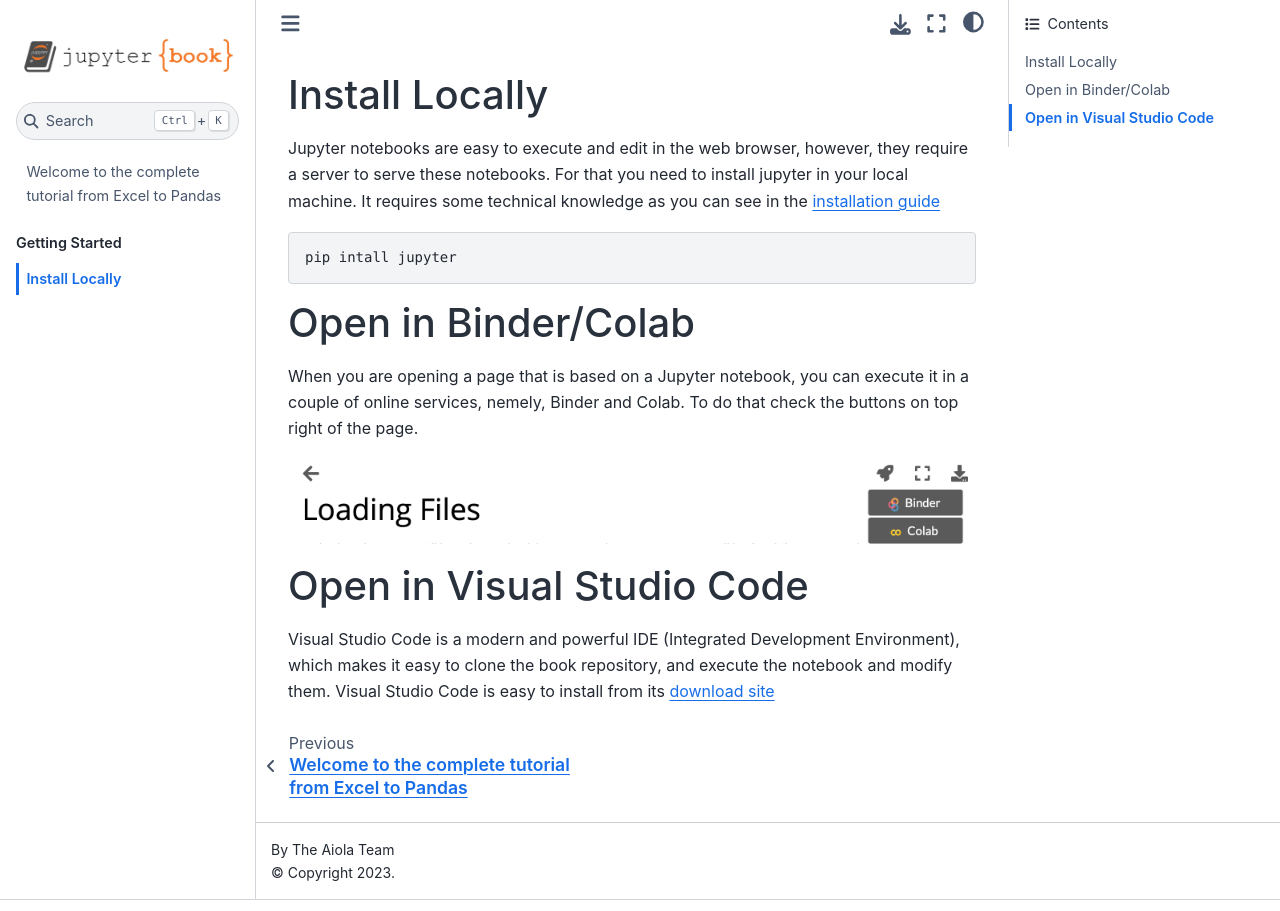
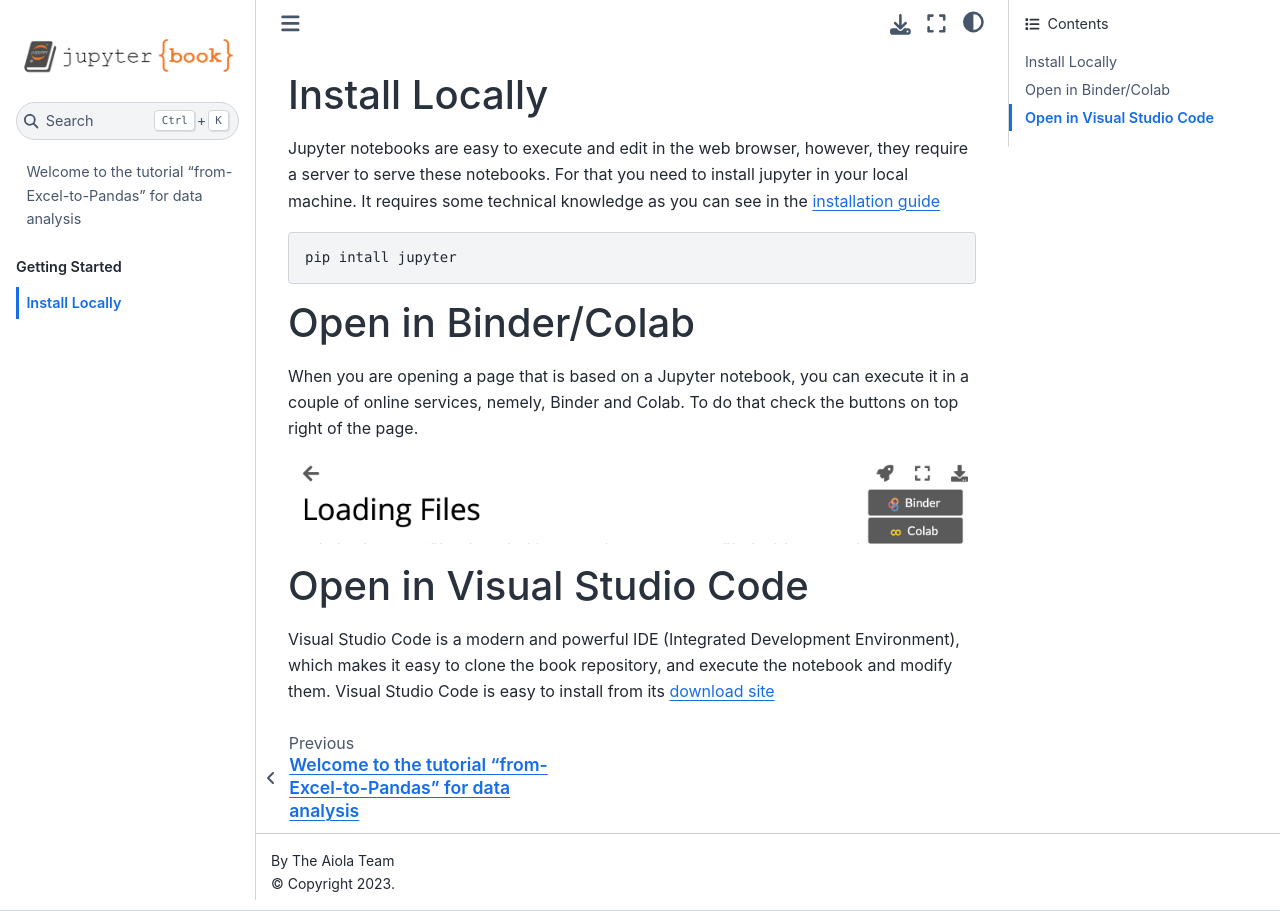
Before and after one commit to luisdomin5/from-excel-to-pandas, a Jupyter Book: the page built from getting_started.md, in a window 1280 px wide. Built offline with Jupyter Book 1.0.4 settings and Sphinx 7.4.7 and the Sphinx Book theme 1.1.4, drawn with Linux system fonts in a browser that asks for light colours; pages that are not in the unit, such as notebooks, are missing from menus.

Commit message:
adding bus arrival analysis

```diff
--- a/_toc.yml
+++ b/_toc.yml
@@ -19,3 +19,6 @@
 - part: Table Enrichment with Merge
   chapters:
   - file: notebooks/03.03_merge.ipynb
+- part: Industries Use Cases
+  chapters:
+  - file: notebooks/08.01_Logistics_analysis.ipynb
--- a/intro.md
+++ b/intro.md
@@ -1,4 +1,4 @@
-# Welcome to the complete tutorial from Excel to Pandas
+# Welcome to the tutorial "from-Excel-to-Pandas" for data analysis
 
 This is a guide for data analysts that are fluent with Excel and want to modernize their analyses to Python and mainly using the Pandas library.
 
```
Also changed, not shown: 1 other file.
